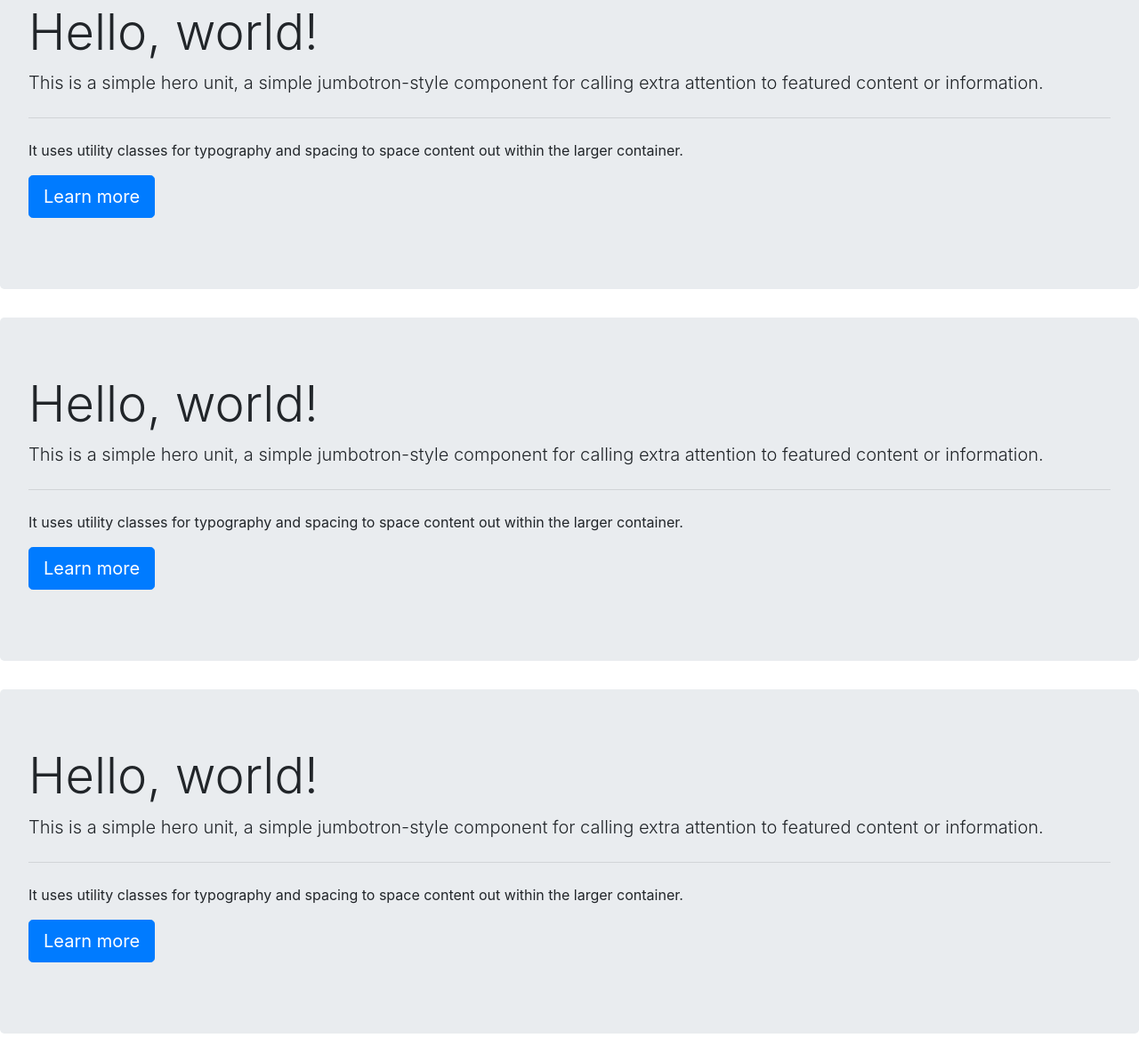
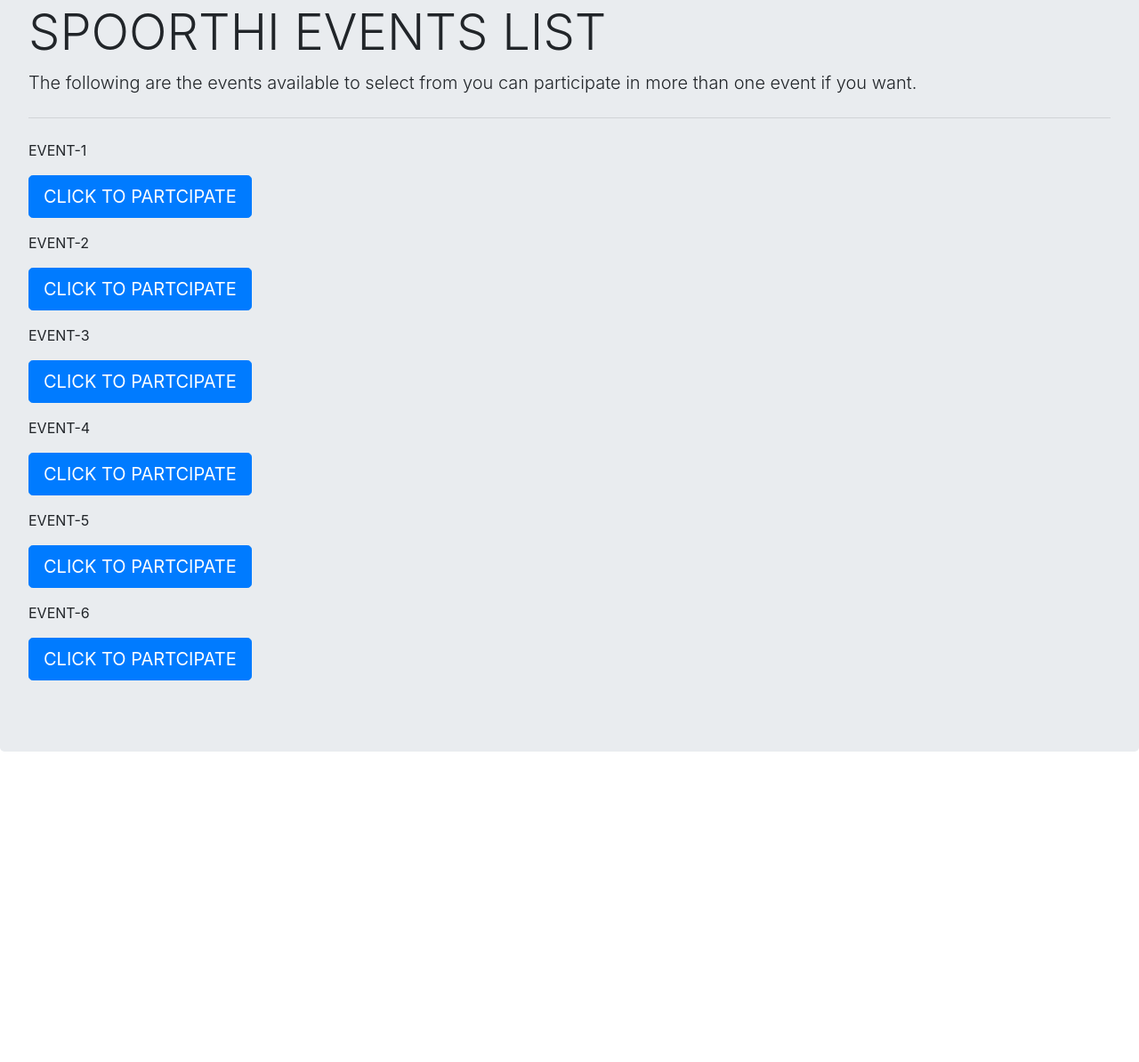
Before and after one commit to kunal0242/trial, a plain HTML site: page event.html in a window 1280 px wide. Shown: the part 61-1255 px from the top of the page at 89% size. After the commit the page ends 938 px from the top, so only its background shows below. Drawn offline with Linux system fonts and the light colour scheme.

Commit message:
Add files via upload

```diff
--- a/event.html
+++ b/event.html
@@ -11,32 +11,36 @@
         <link href="css/bootstrap.min.css" rel="stylesheet">
 		</head>
 		<body>
+
 		<div class="jumbotron">
-  <h1 class="display-4">Hello, world!</h1>
-  <p class="lead">This is a simple hero unit, a simple jumbotron-style component for calling extra attention to featured content or information.</p>
+  <h1 class="display-4">SPOORTHI EVENTS LIST</h1>
+  <p class="lead">The following are the events available to select from you can participate in more than one event if you want.</p>
   <hr class="my-4">
-  <p>It uses utility classes for typography and spacing to space content out within the larger container.</p>
+  <p>EVENT-1</p>
   <p class="lead">
-    <a class="btn btn-primary btn-lg" href="#" role="button">Learn more</a>
+    <a class="btn btn-primary btn-lg" href="https://forms.gle/sntyTD1YZ3gpd2Jw9" role="button">CLICK TO PARTCIPATE</a>
+  </p>
+  <p>EVENT-2</p>
+  <p class="lead">
+    <a class="btn btn-primary btn-lg" href="https://forms.gle/sntyTD1YZ3gpd2Jw9" role="button">CLICK TO PARTCIPATE</a>
+  </p>
+  <p>EVENT-3</p>
+  <p class="lead">
+    <a class="btn btn-primary btn-lg" href="https://forms.gle/sntyTD1YZ3gpd2Jw9" role="button">CLICK TO PARTCIPATE</a>
+  </p>
+  <p>EVENT-4</p>
+  <p class="lead">
+    <a class="btn btn-primary btn-lg" href="https://forms.gle/sntyTD1YZ3gpd2Jw9" role="button">CLICK TO PARTCIPATE</a>
+  </p>
+  <p>EVENT-5</p>
+  <p class="lead">
+    <a class="btn btn-primary btn-lg" href="https://forms.gle/sntyTD1YZ3gpd2Jw9" role="button">CLICK TO PARTCIPATE</a>
+  </p>
+  <p>EVENT-6</p>
+  <p class="lead">
+    <a class="btn btn-primary btn-lg" href="https://forms.gle/sntyTD1YZ3gpd2Jw9" role="button">CLICK TO PARTCIPATE</a>
   </p>
 </div>
-<div class="jumbotron">
-  <h1 class="display-4">Hello, world!</h1>
-  <p class="lead">This is a simple hero unit, a simple jumbotron-style component for calling extra attention to featured content or information.</p>
-  <hr class="my-4">
-  <p>It uses utility classes for typography and spacing to space content out within the larger container.</p>
-  <p class="lead">
-    <a class="btn btn-primary btn-lg" href="#" role="button">Learn more</a>
-  </p>
-</div>
-<div class="jumbotron">
-  <h1 class="display-4">Hello, world!</h1>
-  <p class="lead">This is a simple hero unit, a simple jumbotron-style component for calling extra attention to featured content or information.</p>
-  <hr class="my-4">
-  <p>It uses utility classes for typography and spacing to space content out within the larger container.</p>
-  <p class="lead">
-    <a class="btn btn-primary btn-lg" href="#" role="button">Learn more</a>
-  </p>
-</div>
+
 		</body>
 		</html>
```
